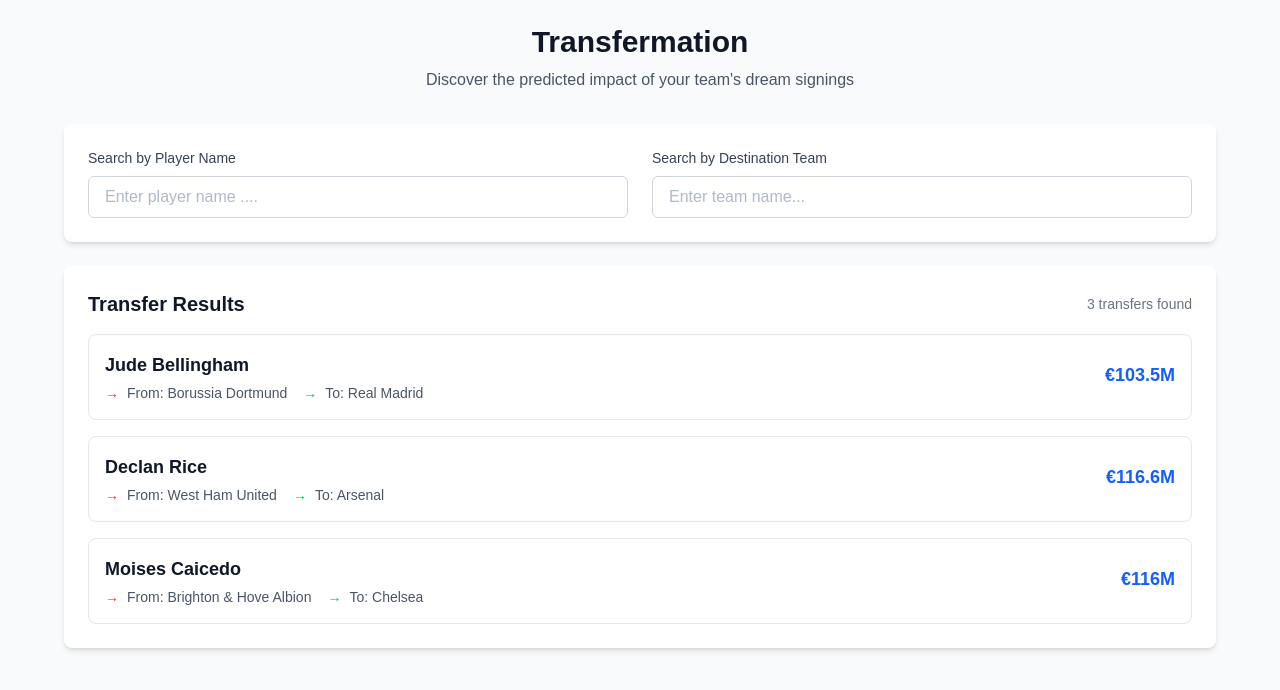
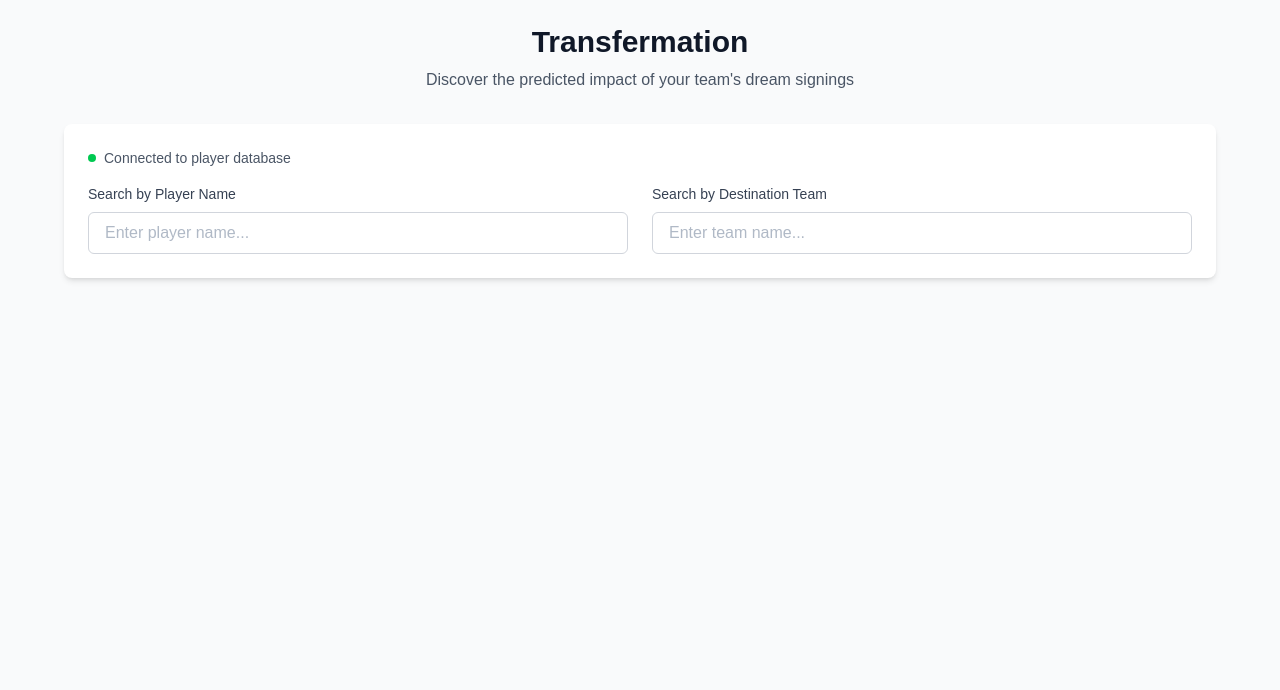
Before and after one commit to PranavGopinath/transfermation, a Next.js app: page / in a window 1280 px wide. Shown: the top 690 px of the page. Built offline with nearby package versions, Linux system fonts and the light colour scheme.

Commit message:
updated frontend to use player database for search

```diff
--- a/src/app/page.tsx
+++ b/src/app/page.tsx
@@ -1,6 +1,22 @@
 'use client';
 
-import { useState } from 'react';
+import { useState, useEffect, useCallback } from 'react';
+
+interface Player {
+  id: number;
+  name: string;
+  nation: string;
+  primary_pos: string;
+  teams: string;
+  first_season: string;
+  last_season: string;
+  seasons_count: number;
+  total_matches: number;
+  total_goals: number;
+  total_assists: number;
+  total_clean_sheets: number;
+  avg_save_pct: number;
+}
 
 interface Transfer {
   id: string;
@@ -13,35 +29,58 @@ interface Transfer {
 export default function Home() {
   const [playerSearch, setPlayerSearch] = useState('');
   const [teamSearch, setTeamSearch] = useState('');
-  const [transfers, setTransfers] = useState<Transfer[]>([
-    {
-      id: '1',
-      playerName: 'Jude Bellingham',
-      fromTeam: 'Borussia Dortmund',
-      toTeam: 'Real Madrid',
-      transferValue: '€103.5M',
-    },
-    {
-      id: '2',
-      playerName: 'Declan Rice',
-      fromTeam: 'West Ham United',
-      toTeam: 'Arsenal',
-      transferValue: '€116.6M',
-    },
-    {
-      id: '3',
-      playerName: 'Moises Caicedo',
-      fromTeam: 'Brighton & Hove Albion',
-      toTeam: 'Chelsea',
-      transferValue: '€116M',
+  const [searchResults, setSearchResults] = useState<Player[]>([]);
+  const [loading, setLoading] = useState(false);
+  const [showResults, setShowResults] = useState(false);
+  const [usingFallback, setUsingFallback] = useState(false);
+
+  const searchPlayers = useCallback(async (query: string) => {
+    if (query.length < 2) {
+      setSearchResults([]);
+      setShowResults(false);
+      return;
     }
-  ]);
 
-  const filteredTransfers = transfers.filter(transfer => {
-    const matchesPlayer = transfer.playerName.toLowerCase().includes(playerSearch.toLowerCase());
-    const matchesTeam = transfer.toTeam.toLowerCase().includes(teamSearch.toLowerCase());
-    return matchesPlayer && matchesTeam;
-  });
+    setLoading(true);
+    try {
+      const response = await fetch(`/api/players/search?q=${encodeURIComponent(query)}`);
+      if (response.ok) {
+        const result = await response.json();
+        setSearchResults(result.data);
+        setUsingFallback(false);
+        setShowResults(true);
+      } else {
+        console.error('Search failed:', response.statusText);
+        setSearchResults([]);
+        setUsingFallback(true);
+      }
+    } catch (error) {
+      console.error('Error searching players:', error);
+      setSearchResults([]);
+    } finally {
+      setLoading(false);
+    }
+  }, []);
+
+  useEffect(() => {
+    const timeoutId = setTimeout(() => {
+      searchPlayers(playerSearch);
+    }, 300);
+
+    return () => clearTimeout(timeoutId);
+  }, [playerSearch, searchPlayers]);
+
+  useEffect(() => {
+    const handleClickOutside = (event: MouseEvent) => {
+      const target = event.target as Element;
+      if (!target.closest('.search-dropdown')) {
+        setShowResults(false);
+      }
+    };
+
+    document.addEventListener('mousedown', handleClickOutside);
+    return () => document.removeEventListener('mousedown', handleClickOutside);
+  }, []);
 
   return (
     <div className="min-h-screen bg-gray-50 p-6">
@@ -52,28 +91,83 @@ export default function Home() {
           <p className="text-gray-600">Discover the predicted impact of your team's dream signings</p>
         </div>
 
-        {/* Search Section */}
         <div className="bg-white rounded-lg shadow-md p-6 mb-6">
+          <div className="mb-4 flex items-center justify-between">
+            <div className="flex items-center space-x-2">
+              <div className={`w-2 h-2 rounded-full ${usingFallback ? 'bg-yellow-500' : 'bg-green-500'}`}></div>
+              <span className="text-sm text-gray-600">
+                {usingFallback ? 'FastAPI server offline' : 'Connected to player database'}
+              </span>
+            </div>
+            {usingFallback && (
+              <button
+                onClick={() => window.location.reload()}
+                className="text-xs text-blue-600 hover:text-blue-800 underline"
+              >
+                Retry connection
+              </button>
+            )}
+          </div>
+
           <div className="grid grid-cols-1 md:grid-cols-2 gap-6">
-            {/* Player Search */}
-            <div>
+            <div className="relative">
               <label htmlFor="playerSearch" className="block text-sm font-medium text-gray-700 mb-2">
                 Search by Player Name
               </label>
               <input
                 type="text"
                 id="playerSearch"
-                placeholder="Enter player name ...."
-                value={teamSearch}
-                onChange={(e) => setTeamSearch(e.target.value)}
+                placeholder="Enter player name..."
+                value={playerSearch}
+                onChange={(e) => setPlayerSearch(e.target.value)}
+                onFocus={() => setShowResults(true)}
                 className={`w-full px-4 py-2 border border-gray-300 rounded-md focus:ring-2 focus:ring-blue-500 focus:border-transparent ${
-                  teamSearch ? "text-slate-900" : "text-slate-500"
+                  playerSearch ? "text-slate-900" : "text-slate-500"
                 }`}
               />
 
+              {/* Search Results Dropdown */}
+              {showResults && (searchResults.length > 0 || loading) && (
+                <div className="search-dropdown absolute z-10 w-full mt-1 bg-white border border-gray-300 rounded-md shadow-lg max-h-60 overflow-y-auto">
+                  {loading ? (
+                    <div className="px-4 py-2 text-gray-500 text-center">
+                      Searching...
+                    </div>
+                  ) : searchResults.length > 0 ? (
+                    searchResults.map((player) => (
+                      <div
+                        key={player.id}
+                        className="px-4 py-3 hover:bg-gray-50 cursor-pointer border-b border-gray-100 last:border-b-0"
+                        onClick={() => {
+                          setPlayerSearch(player.name);
+                          setShowResults(false);
+                        }}
+                      >
+                        <div className="flex justify-between items-start">
+                          <div>
+                            <h4 className="font-medium text-gray-900">{player.name}</h4>
+                            <p className="text-sm text-gray-600">
+                              {player.teams} • {player.primary_pos}
+                            </p>
+                            <p className="text-xs text-gray-500">
+                              {player.total_goals}G {player.total_assists}A • {player.total_matches} matches • {player.seasons_count} seasons
+                            </p>
+                          </div>
+                          <span className="text-xs bg-blue-100 text-blue-800 px-2 py-1 rounded">
+                            {player.nation}
+                          </span>
+                        </div>
+                      </div>
+                    ))
+                  ) : (
+                    <div className="px-4 py-2 text-gray-500 text-center">
+                      No players found
+                    </div>
+                  )}
+                </div>
+              )}
             </div>
 
-            {/* Team Search */}
             <div>
               <label htmlFor="teamSearch" className="block text-sm font-medium text-gray-700 mb-2">
                 Search by Destination Team
@@ -92,53 +186,48 @@ export default function Home() {
           </div>
         </div>
 
-        {/* Results Section */}
-        <div className="bg-white rounded-lg shadow-md p-6">
-          <div className="flex justify-between items-center mb-4">
-            <h2 className="text-xl font-semibold text-gray-900">Transfer Results</h2>
-            <span className="text-sm text-gray-500">
-              {filteredTransfers.length} transfer{filteredTransfers.length !== 1 ? 's' : ''} found
+        {playerSearch && searchResults.length > 0 && (
+          <div className="bg-white rounded-lg shadow-md p-6 mb-6">
+            <h2 className="text-xl font-semibold text-gray-900 mb-4">Selected Player</h2>
+            <div className="grid grid-cols-1 md:grid-cols-2 lg:grid-cols-3 gap-4">
+              {searchResults
+                .filter(player => player.name.toLowerCase() === playerSearch.toLowerCase())
+                .slice(0, 3)
+                .map((player) => (
+                  <div key={player.id} className="border border-gray-200 rounded-lg p-4">
+                    <div className="flex justify-between items-start mb-2">
+                      <h3 className="text-lg font-semibold text-gray-900">{player.name}</h3>
+                      <span className="text-xs bg-blue-100 text-blue-800 px-2 py-1 rounded">
+                        {player.primary_pos}
                       </span>
                     </div>
-
-          {filteredTransfers.length === 0 ? (
-            <div className="text-center py-8 text-gray-500">
-              No transfers found matching your search criteria
+                    <div className="text-sm text-gray-600 mb-2">
+                      <div className="font-medium">{player.teams}</div>
+                      <div className="text-xs text-gray-500">{player.first_season} - {player.last_season} • {player.nation}</div>
                     </div>
-          ) : (
-            <div className="space-y-4">
-              {filteredTransfers.map((transfer) => (
-                <div
-                  key={transfer.id}
-                  className="border border-gray-200 rounded-lg p-4 hover:shadow-md transition-shadow"
-                >
-                  <div className="flex flex-col md:flex-row md:items-center md:justify-between">
-                    <div className="flex-1">
-                      <h3 className="text-lg font-semibold text-gray-900 mb-1">
-                        {transfer.playerName}
-                      </h3>
-                      <div className="flex flex-col sm:flex-row sm:items-center text-sm text-gray-600 space-y-1 sm:space-y-0 sm:space-x-4">
-                        <span className="flex items-center">
-                          <span className="text-red-500 mr-2">→</span>
-                          From: {transfer.fromTeam}
-                        </span>
-                        <span className="flex items-center">
-                          <span className="text-green-500 mr-2">→</span>
-                          To: {transfer.toTeam}
-                        </span>
+                    <div className="grid grid-cols-2 gap-2 text-sm">
+                      <div className="text-center p-2 bg-gray-50 rounded">
+                        <div className="font-semibold text-blue-600">{player.total_goals}</div>
+                        <div className="text-xs text-gray-500">Total Goals</div>
                       </div>
+                      <div className="text-center p-2 bg-gray-50 rounded">
+                        <div className="font-semibold text-green-600">{player.total_assists}</div>
+                        <div className="text-xs text-gray-500">Total Assists</div>
                       </div>
-                    <div className="mt-4 md:mt-0 md:text-right">
-                      <div className="text-lg font-bold text-blue-600 mb-1">
-                        {transfer.transferValue}
+                      <div className="text-center p-2 bg-gray-50 rounded">
+                        <div className="font-semibold text-purple-600">{player.total_matches}</div>
+                        <div className="text-xs text-gray-500">Total Matches</div>
                       </div>
+                      <div className="text-center p-2 bg-gray-50 rounded">
+                        <div className="font-semibold text-orange-600">{player.seasons_count}</div>
+                        <div className="text-xs text-gray-500">Seasons</div>
                       </div>
                     </div>
                   </div>
                 ))}
             </div>
+          </div>
         )}
-        </div>
       </div>
     </div>
   );
```
Also changed, not shown: src/app/api/players/search/route.ts (added, +36 -0 lines). Lines whose indentation alone changed are shown as unchanged.
